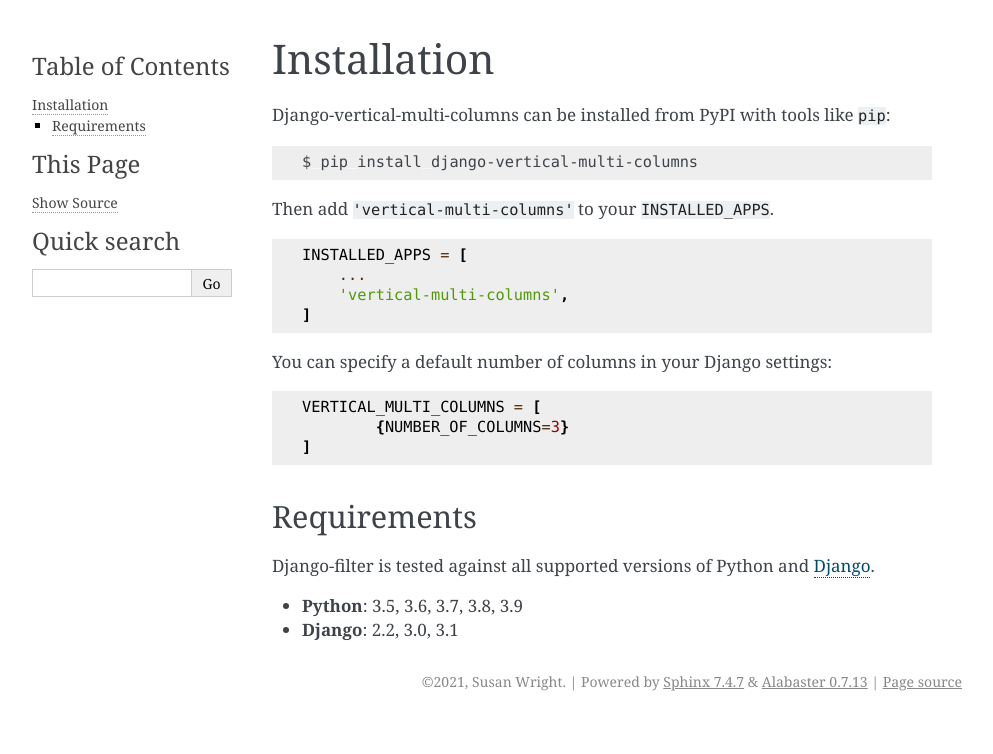
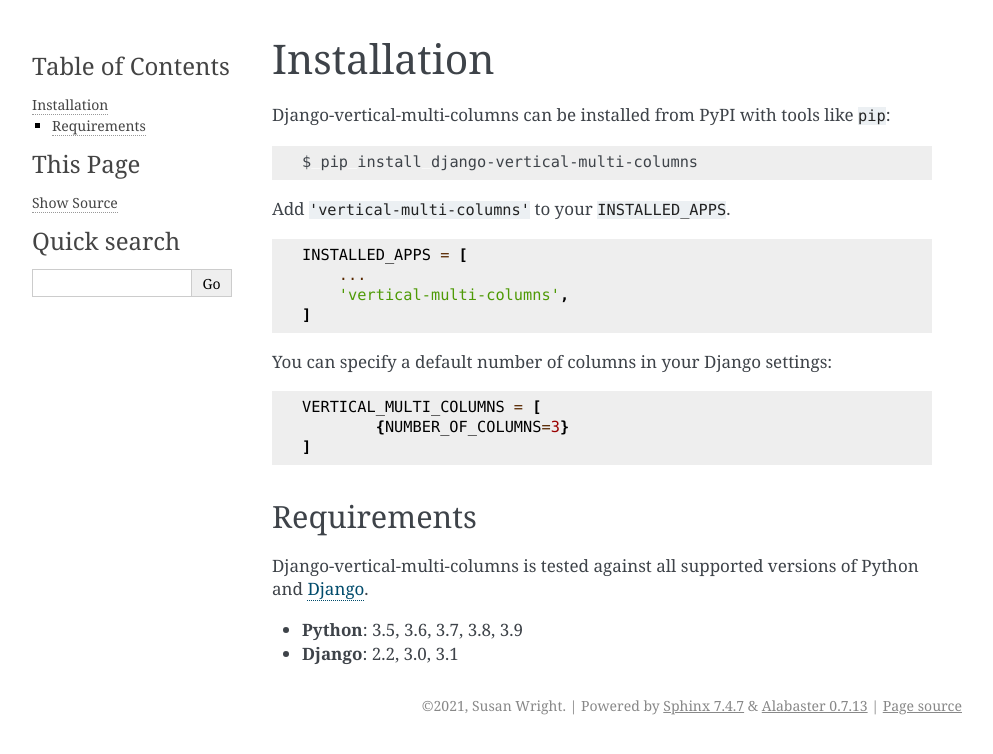
Before and after one commit to swright573/django-vertical-multi-columns, a Sphinx documentation site: the page built from docs/source/guide/install.rst, in a window 1280 px wide. Shown: the top 754 px of the page, without its empty margins (148-1141 px from the left). Built offline with Sphinx 7.4.7, drawn with Linux system fonts in a browser that asks for light colours; pages that are not in the unit, such as notebooks, are missing from menus.

Commit message:
Revising Documentation

```diff
--- a/docs/source/guide/about.rst
+++ b/docs/source/guide/about.rst
@@ -12,7 +12,7 @@
 
 |example|
 
-Some scrolling or paging may still be required but it will be less. The more columns you can display on the page, the less scrolling or paging will be required.
+Even if there are a lot of choices and some scrolling or paging is required, there will be less than otherwise. The more columns you can display on the page, the less scrolling or paging there will be.
 
 .. |example| image:: https://user-images.githubusercontent.com/31971607/104324478-7e514080-54b5-11eb-9399-da702969429f.GIF
     :alt: Example
--- a/docs/source/guide/install.rst
+++ b/docs/source/guide/install.rst
@@ -8,7 +8,7 @@
 
     $ pip install django-vertical-multi-columns
 
-Then add ``'vertical-multi-columns'`` to your ``INSTALLED_APPS``.
+Add ``'vertical-multi-columns'`` to your ``INSTALLED_APPS``.
 
 .. code-block:: python
 
@@ -28,7 +28,7 @@
 Requirements
 ------------
 
-Django-filter is tested against all supported versions of Python and `Django`__.
+Django-vertical-multi-columns is tested against all supported versions of Python and `Django`__.
 
 __ https://www.djangoproject.com/download/
 
```
Also changed, not shown: docs/source/guide/usage.rst (+19 -10 lines).
